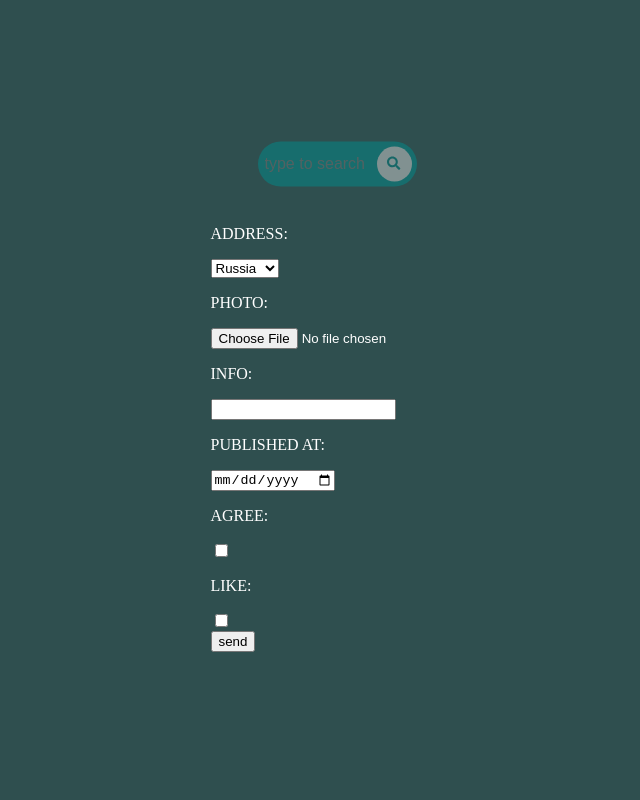
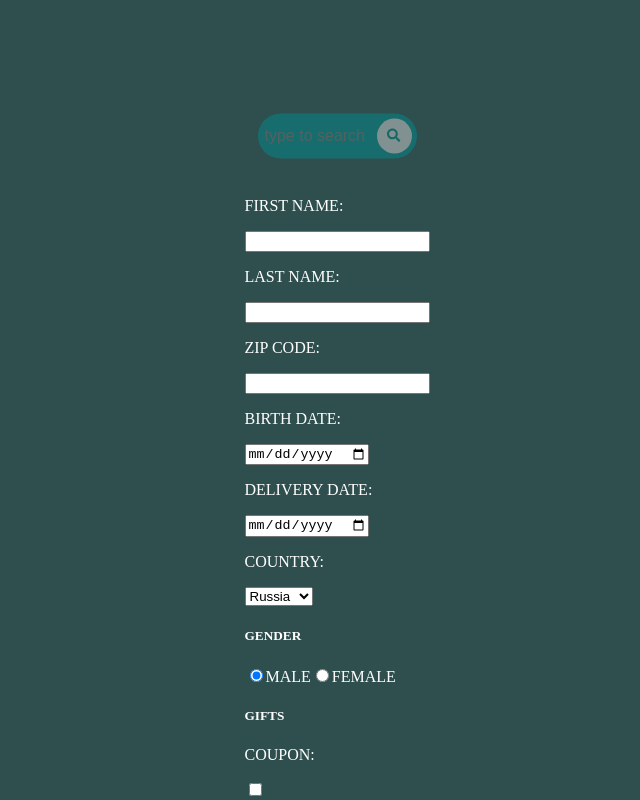
Before and after one commit to IanaLit/react, a React app: page / in a window 1280 px wide. Shown: the top 800 px of the page, without its empty margins (303-943 px from the left). Built offline with nearby package versions, Linux system fonts and the light colour scheme.

Commit message:
feat: add form

```diff
--- a/src/components/app/app.tsx
+++ b/src/components/app/app.tsx
@@ -5,53 +5,53 @@ import { Form } from '../form/form';
 import SearchPanel from '../search-panel/search-panel';
 import './app.scss';
 
-const cardsData = [
-  {
-    time: '5 days ago',
-    like: "true",
-    imgUrl: '/619x291-apartment.35c.jpg',
-    price: '$263,000',
-    info: '2 bds 3 ba 1,900 sqft - For sale by realtor',
-    address: '120 North Ballas Road, Kirkwood, MO 63122',
-  },
-  {
-    time: '2 days ago',
-    like: "true",
-    imgUrl: '/gettyimages-1172217300-612x612.jpg',
-    price: '$300,000',
-    info: '2 bds 3 ba 1,900 sqft - For sale by realtor',
-    address: '120 North Ballas Road, Kirkwood, MO 63122',
-  },
-  {
-    time: 'today',
-    like: "true",
-    imgUrl: '/gettyimages-1199873461-612x612.jpg',
-    price: '$266,000',
-    info: '2 bds 3 ba 1,900 sqft - For sale by realtor',
-    address: '120 North Ballas Road, Kirkwood, MO 63122',
-  },
-  {
-    time: '1 month ago',
-    like: "true",
-    imgUrl: '/gettyimages-1213695547-612x612.jpg',
-    price: '$563,000',
-    info: '2 bds 3 ba 1,900 sqft - For sale by realtor',
-    address: '120 North Ballas Road, Kirkwood, MO 63122',
-  },
-  {
-    time: 'yesterday',
-    like: "true",
-    imgUrl: '/gettyimages-1216663592-612x612.jpg',
-    price: '$200,000',
-    info: '2 bds 3 ba 1,900 sqft - For sale by realtor',
-    address: '120 North Ballas Road, Kirkwood, MO 63122',
-  }
-]
+// const cardsData = [
+//   {
+//     time: '5 days ago',
+//     like: "true",
+//     imgUrl: '/619x291-apartment.35c.jpg',
+//     price: '$263,000',
+//     info: '2 bds 3 ba 1,900 sqft - For sale by realtor',
+//     address: '120 North Ballas Road, Kirkwood, MO 63122',
+//   },
+//   {
+//     time: '2 days ago',
+//     like: "true",
+//     imgUrl: '/gettyimages-1172217300-612x612.jpg',
+//     price: '$300,000',
+//     info: '2 bds 3 ba 1,900 sqft - For sale by realtor',
+//     address: '120 North Ballas Road, Kirkwood, MO 63122',
+//   },
+//   {
+//     time: 'today',
+//     like: "true",
+//     imgUrl: '/gettyimages-1199873461-612x612.jpg',
+//     price: '$266,000',
+//     info: '2 bds 3 ba 1,900 sqft - For sale by realtor',
+//     address: '120 North Ballas Road, Kirkwood, MO 63122',
+//   },
+//   {
+//     time: '1 month ago',
+//     like: "true",
+//     imgUrl: '/gettyimages-1213695547-612x612.jpg',
+//     price: '$563,000',
+//     info: '2 bds 3 ba 1,900 sqft - For sale by realtor',
+//     address: '120 North Ballas Road, Kirkwood, MO 63122',
+//   },
+//   {
+//     time: 'yesterday',
+//     like: "true",
+//     imgUrl: '/gettyimages-1216663592-612x612.jpg',
+//     price: '$200,000',
+//     info: '2 bds 3 ba 1,900 sqft - For sale by realtor',
+//     address: '120 North Ballas Road, Kirkwood, MO 63122',
+//   }
+// ]
 
 export function App(): JSX.Element {
-  const cards = cardsData.map((card) =>{
-        return <Card key = {card.imgUrl} {...card}/>
-      });
+  // const cards = cardsData.map((card) =>{
+  //       return <Card key = {card.imgUrl} {...card}/>
+  //     });
   const [formValues, setFormValues] = useState([]);
   return (
     <div className ="app">
--- a/src/components/card/card.tsx
+++ b/src/components/card/card.tsx
@@ -7,11 +7,11 @@ import Photo from '../photo/photo';
 import './card.scss';
 
 const Card = (card: CardInterface) => {
-  const { time, like, imgUrl, ...desc} = card;
+  const { publishDate, like, imgUrl, ...desc} = card;
   return (
 
     <div className="card">
-        {Photo(imgUrl, time, like)}
+        {Photo(imgUrl, publishDate, like)}
         {Description(desc)}
     </div>
   );
--- a/src/components/form/form.tsx
+++ b/src/components/form/form.tsx
@@ -1,57 +1,131 @@
 import React, { FormEvent} from "react";
-import { useState } from "react"
-import CardInterface from "../../interfaces/cardInterface";
+import { useState } from "react";
 
 export const Form = ({setFormValues}:{setFormValues: any}) => {
-    const [address, setAddress] = useState('Russia'); //select
-    const [imageUrl, setImageUrl] = useState(''); //file
-    const [info, setInfo] = useState(''); //text
-    const [publishDate, setPublishedDate] = useState('');//date
-    const [like, setLike] = useState(false);//switcher
+
+    const [firstName, setFirstName] = useState(''); //text
+    const [lastName, setLastName] = useState(''); //text
+    const [zipCode, setZipCode] = useState(''); //text
+    const [birthDate, setBirthDate] = useState('');//date
+    const [deliveryDate, setDeliveryDate] = useState('');//date
+    const [country, setCountry] = useState('Russia'); //select
+    const [gender, setGender] = useState(false);
+    const [coupon, setCoupon] = useState(false);
+    const [samples, setSamples] = useState(false);
+    const [pocket, setPocket] = useState(false);
     const [agree, setAgree] = useState(false);//checkbox
+
+
+
+
+
+
 
     const handleSubmit = (event: FormEvent<HTMLFormElement>) =>{
         (event as unknown as HTMLFormElement).preventDefault();
-        console.log(address, imageUrl, info, publishDate, like, agree);
-        setFormValues((state: []) => [...state, {address, imageUrl, info, publishDate, like, agree}]);
+        // console.log(address, imageUrl, info, publishDate, like, agree);
+
+        setFormValues((state: []) => [...state, {firstName, lastName, zipCode, birthDate, deliveryDate, country, coupon, samples, pocket, gender, agree}]);
     }
     return(
         <form onSubmit = {handleSubmit} className = 'form' >
-            <label htmlFor = "address" className="label">
+
+            <label htmlFor="firstName" className="firstName">
                 <p>
-                    Address:
+                    First Name:
+                    {/* {errors?.info === '' && <span className='error'>*info</span>} */}
+                </p>
+                <input type="text" value={firstName} name="firstName" onChange={(event)=>setFirstName(event.target.value)}>
+                </input>
+            </label>
+            <label htmlFor="lastName" className="lastName">
+                <p>
+                    Last Name:
+                    {/* {errors?.info === '' && <span className='error'>*info</span>} */}
+                </p>
+                <input type="text" value={lastName} name="lastName" onChange={(event)=>setLastName(event.target.value)}>
+                </input>
+            </label>
+            <label htmlFor="zipCode" className="zipCode">
+                <p>
+                    Zip Code:
+                    {/* {errors?.info === '' && <span className='error'>*info</span>} */}
+                </p>
+                <input type="text" value={zipCode} name="zipCode" onChange={(event)=>setZipCode(event.target.value)}>
+                </input>
+            </label>
+            <label htmlFor="birthDate" className="label">
+                <p>
+                    Birth Date:
+                    {/* {errors?.publishDate === '' && <span className='error'>*published at</span>} */}
+                </p>
+                <input type="date" value={birthDate} name="birthDate" onChange={(event)=>setBirthDate(event.target.value)}>
+                </input>
+            </label>
+            <label htmlFor="deliveryDate" className="label">
+                <p>
+                    Delivery Date:
+                    {/* {errors?.publishDate === '' && <span className='error'>*published at</span>} */}
+                </p>
+                <input type="date" value={deliveryDate} name="deliveryDate" onChange={(event)=>setDeliveryDate(event.target.value)}>
+                </input>
+            </label>
+            <label htmlFor = "country" className="label">
+                <p>
+                    Country:
                     {/* {errors?.address === '' && <span className='error'>*address</span>} */}
                 </p>
-                <select className ="select" name="address" value = "address" onChange = {(event)=>setAddress(event.target.value)}>
+                <select className ="select" name="country" value = "country" onChange = {(event)=>setCountry(event.target.value)}>
                     <option>Russia</option>
                     <option>Belarus</option>
                     <option>Ukraine</option>
                     </select>
             </label>
-            <label htmlFor="imageUrl" className="label">
+            <div>
+            <h5>Gender</h5>
+            <input
+					type="radio"
+					id="male"
+					name="gender"
+					onChange={()=>setGender(prev => !prev)}
+					checked={!gender}
+				/>
+				<label htmlFor="male">Male</label>
+
+				<input
+					type="radio"
+					id="female"
+					name="gender"
+                    onChange={()=>setGender(prev => !prev)}
+					checked={gender}
+				/>
+				<label htmlFor="female">Female</label>
+                </div>
+
+            <div>
+                <h5>Gifts</h5>
+                <label htmlFor="coupon" className="label">
                 <p>
-                    Photo:
-                    {/* {errors?.imageUrl === '' && <span className='error'>*photo</span>} */}
+                    Coupon:
+                    {/* {errors?.agree === '' && <span className='error'>*agree</span>} */}
                 </p>
-                <input type="file" value={imageUrl} name="imageUrl" onChange={(event)=>setImageUrl(event.target.value)}>
-                </input>
+                <input type="checkbox" checked={coupon} name="coupon" onChange={()=>setCoupon(prev => !prev)}/>
             </label>
-            <label htmlFor="info" className="label">
+            <label htmlFor="samples" className="label">
                 <p>
-                    Info:
-                    {/* {errors?.info === '' && <span className='error'>*info</span>} */}
+                    Samples:
+                    {/* {errors?.agree === '' && <span className='error'>*agree</span>} */}
                 </p>
-                <input type="text" value={info} name="info" onChange={(event)=>setInfo(event.target.value)}>
-                </input>
+                <input type="checkbox" checked={samples} name="samples" onChange={()=>setSamples(prev => !prev)}/>
             </label>
-            <label htmlFor="publishDate" className="label">
+            <label htmlFor="pocket" className="label">
                 <p>
-                    Published at:
-                    {/* {errors?.publishDate === '' && <span className='error'>*published at</span>} */}
+                    Pocket:
+                    {/* {errors?.agree === '' && <span className='error'>*agree</span>} */}
                 </p>
-                <input type="date" value={publishDate} name="info" onChange={(event)=>setPublishedDate(event.target.value)}>
-                </input>
+                <input type="checkbox" checked={pocket} name="pocket" onChange={()=>setPocket(prev => !prev)}/>
             </label>
+            </div>
             <label htmlFor="agree" className="label">
                 <p>
                     Agree:
@@ -59,13 +133,7 @@ export const Form = ({setFormValues}:{setFormValues: any}) => {
                 </p>
                 <input type="checkbox" checked={agree} name="agree" onChange={()=>setAgree(prev => !prev)}/>
             </label>
-            <label htmlFor="like" className="label">
-                <p>
-                    Like:
-                    {/* {errors?.like === '' && <span className='error'>*like</span>} */}
-                </p>
-                <input type="checkbox" checked={like} name="agree" onChange={()=>setLike(prev => !prev)}/>
-            </label>
+
             <div className ="button_submit">
                 <input type="submit" value='send'/>
             </div>
--- a/src/components/photo/photo.tsx
+++ b/src/components/photo/photo.tsx
@@ -5,13 +5,13 @@ import Time from '../time/time';
 
     import './photo.scss';
 
-    const Photo = (imgUrl:string, time:string, like:string) => {
-      console.log(imgUrl);
+    const Photo = (imgUrl:string, publishDate:string, like:string) => {
+      console.log(imgUrl, publishDate);
       return (
         <div className="photo placeholder-img" style={{
           backgroundImage: `url("${imgUrl}")`
         }}>
-        {Time(time)};
+        {Time(publishDate)};
         <Heart/>
         </div>
       );
--- a/src/components/time/time.tsx
+++ b/src/components/time/time.tsx
@@ -1,10 +1,10 @@
 import React from 'react';
 import './time.scss';
 
-    const Time = (time:string) => {
+    const Time = (publishDate:string) => {
       return (
 
-          <div className="time">{time}</div>
+          <div className="time">{publishDate}</div>
 
       );
     };
--- a/src/interfaces/cardInterface.tsx
+++ b/src/interfaces/cardInterface.tsx
@@ -1,6 +1,6 @@
 export default interface CardInterface{
 
-    time: string,
+    publishDate: string,
     like: string,
     imgUrl: string,
     price: string,
```
